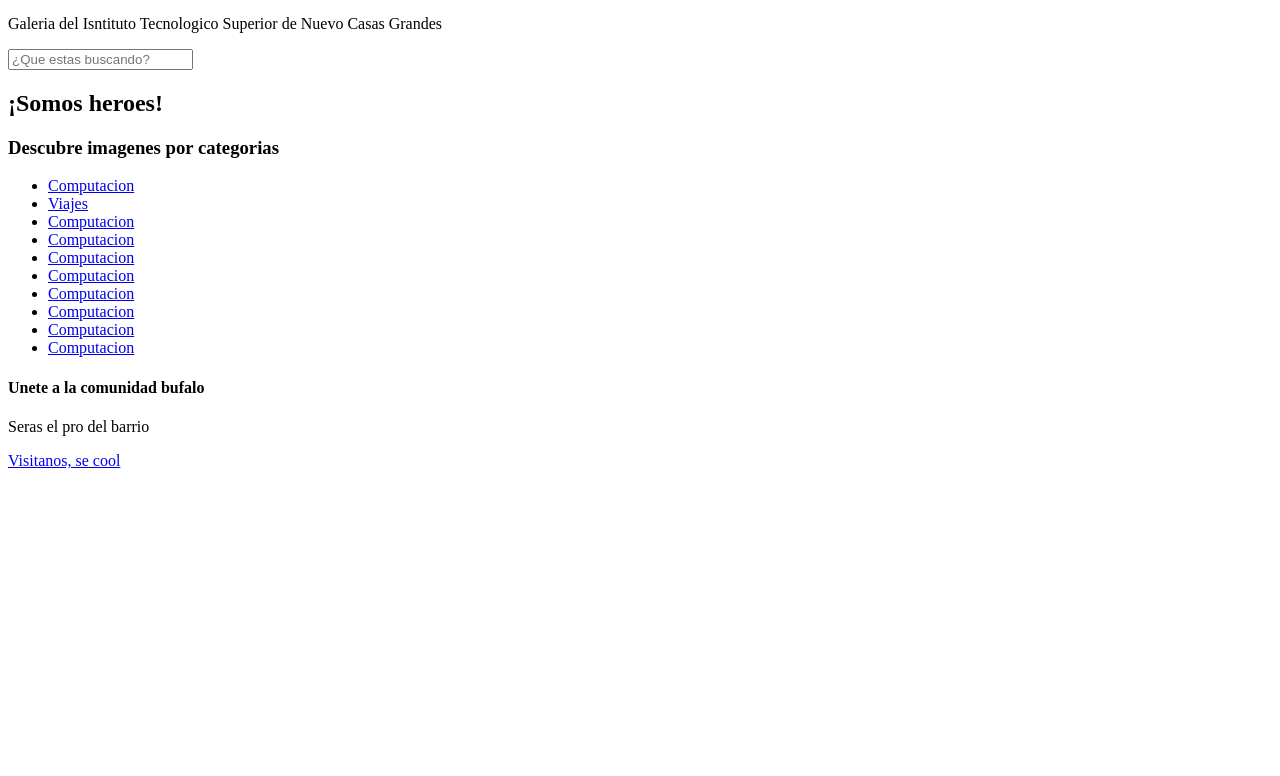
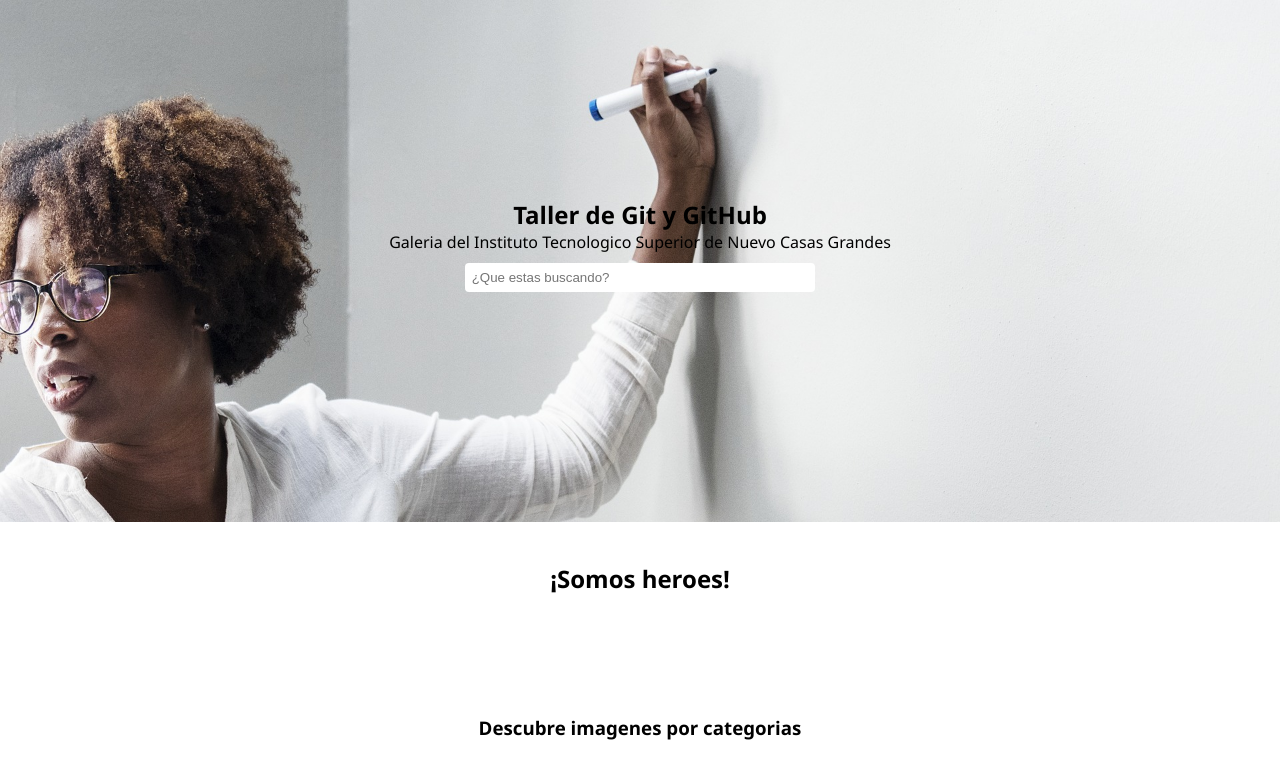
Before and after one commit to juliGarell/taller, a plain HTML site: page index.html in a window 1280 px wide. Shown: the part 78-854 px from the top of the page. Before the commit the page ends 800 px from the top, so only its background shows below. Drawn offline with Linux system fonts and the light colour scheme.

Commit message:
termino diseño

```diff
--- a/index.html
+++ b/index.html
@@ -3,13 +3,14 @@
 	<head>
 		<meta charset="UTF-8">
 		<title> Taller de Github</title>
+		<link rel="stylesheet" type="text/css" href="styles.css">
 	</head>
 	<body>
 <header class="header"> <img scr="images/logo_tec.jpg" class="header__logo"alt="Instituto Tecnologico Superior de Nuevo Casas Grandes">
 </header>
-<sectionclass="main">
+<section class="main">
 <h2 class="main_title">Taller de Git y GitHub</h2>
-<p class="main_subtitle">Galeria del Isntituto Tecnologico Superior de Nuevo Casas Grandes</p>
+<p class="main_subtitle">Galeria del Instituto Tecnologico Superior de Nuevo Casas Grandes</p>
 <form action="#" id="main_search">
 <input type="text" class="main__input" placeholder="¿Que estas buscando?"/>
 </form>
@@ -25,14 +26,14 @@
 <li class="categories__list --item">
 <a href="#">Computacion</a>
 </li>
-</div>
-<div class="caegories__list --container">
     <li class="categories__list --item">
-<a href="#">Viajes</a>
+        <a href="#">Computacion</a>
     </li>
-</div>
-<div class="caegories__list --container">
     <li class="categories__list --item">
+        <a href="#">Computacion</a>
+    </li><li class="categories__list --item">
+    <a href="#">Computacion</a>
+</li><li class="categories__list --item">
     <a href="#">Computacion</a>
 </li>
 </div>
@@ -40,9 +41,14 @@
         <li class="categories__list --item">
             <a href="#">Computacion</a>
         </li>
-</div>
-<div class="caegories__list --container">
         <li class="categories__list --item">
+            <a href="#">Computacion</a>
+        </li>
+        <li class="categories__list --item">
+            <a href="#">Computacion</a>
+        </li><li class="categories__list --item">
+            <a href="#">Computacion</a>
+        </li><li class="categories__list --item">
             <a href="#">Computacion</a>
         </li>
     </div>
@@ -50,9 +56,14 @@
         <li class="categories__list --item">
             <a href="#">Computacion</a>
         </li>
-</div>
-<div class="caegories__list --container">
         <li class="categories__list --item">
+            <a href="#">Computacion</a>
+        </li>
+        <li class="categories__list --item">
+            <a href="#">Computacion</a>
+        </li><li class="categories__list --item">
+            <a href="#">Computacion</a>
+        </li><li class="categories__list --item">
             <a href="#">Computacion</a>
         </li>
     </div>
@@ -60,22 +71,23 @@
         <li class="categories__list --item">
             <a href="#">Computacion</a>
         </li>
-</div>
-<div class="caegories__list --container">
         <li class="categories__list --item">
             <a href="#">Computacion</a>
         </li>
-</div>
-<div class="caegories__list --container">
         <li class="categories__list --item">
+            <a href="#">Computacion</a>
+        </li><li class="categories__list --item">
+            <a href="#">Computacion</a>
+        </li><li class="categories__list --item">
             <a href="#">Computacion</a>
         </li>
     </div>
+
 </ul>
 </section>
 <footer class="footer">
 	<h4 class="footer_title"> Unete a la comunidad bufalo</h4>
-	<p class="#"  class="footer_pitch">Seras el pro del barrio</p>
+	<p class="footer_pitch">Seras el pro del barrio</p>
 	<a href="#"  class="footer_btn">Visitanos, se cool</a>
 </footer>
 	</body>
--- a/styles.css
+++ b/styles.css
@@ -0,0 +1,88 @@
+*{
+	padding: 0;
+	margin: 0;
+}
+body{
+	font-family: 'Segoe UI', Tahoma, Geneva, Verdana;
+}
+.header{
+	padding: .5em;
+
+}
+.header__logo {
+	height: 40px;
+}
+.main{
+	height: 60vh;
+	display: flex;
+	flex-direction: column;
+	justify-content: center;
+	align-items:center;
+	padding: 2em;
+	background: url("./images/profesora.jpg") no-repeat;
+	background-size: cover;
+
+}
+.main input {
+	padding: .5em;
+	width: 350px;
+	margin: 10px;
+	border-radius: 4px;
+	border: none;
+}
+.gallery{
+	padding: 1em;
+	width: 90%;
+	margin: 0 auto;
+}
+.gallery__title{
+	text-align: center;
+	margin: 1em auto;
+
+}
+.gallery__container{
+	display: flex;
+ flex-wrap: wrap;
+}
+.categories {
+    width: 80%;
+    margin: 0 auto;
+    display: flex;
+    padding: 5em 0;
+    flex-direction: column;
+    align-items: center;
+}
+.categories__list{
+	display: flex;
+	width: 100%;
+	padding: 4em;
+
+}
+.categories__list --container {
+	display: flex;
+	flex: 1;
+	flex-direction:column;
+	align-items: center;
+}
+.categories__list li{
+	list-style-type: none;
+}
+.categories__list li a{
+	text-decoration: none;
+	color: inherit;
+}
+.footer {
+    display: flex;
+    background: #fbf4f4;
+    flex-direction: column;
+    align-items: center;
+    padding: 5em 0;
+}
+.footer__btn{
+	background: #3eb060;
+	padding: .3em 1em;
+	margin: 1em;
+	color: white;
+	text-decoration: none;
+	border-radius: 4px;
+}
```
Lines whose indentation alone changed are shown as unchanged.
